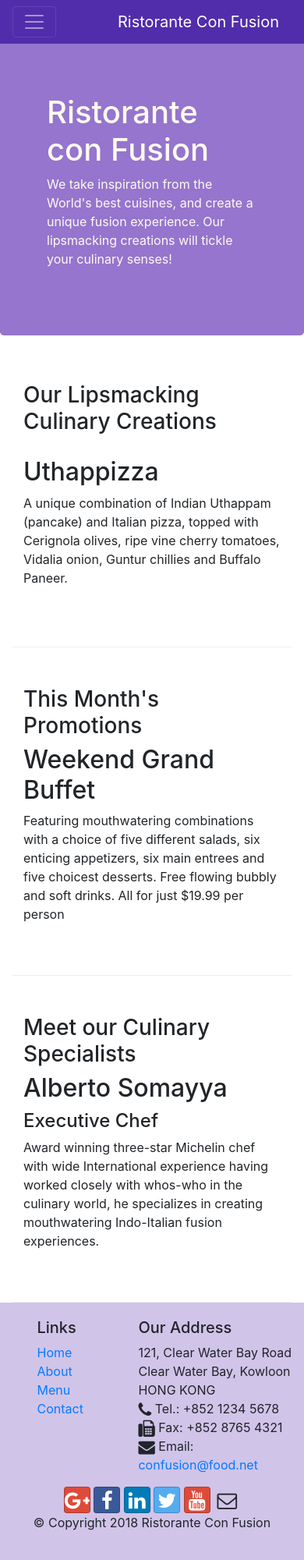
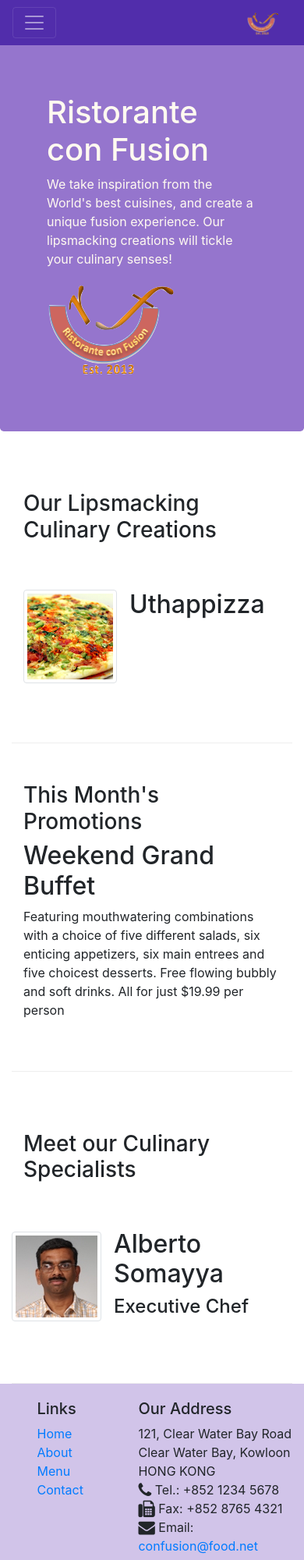
Before and after one commit to chinmay-gulhane/Coursera_Front-End-Web-UI-Frameworks-and-Tools-Bootstrap-4, a website: page index.html in a window 390 px wide. Shown: the top 2000 px of the page at 78% size. Drawn offline with nearby package versions, Linux system fonts and the light colour scheme.

Commit message:
Images and Media

```diff
--- a/index.html
+++ b/index.html
@@ -23,7 +23,7 @@
             <button class="navbar-toggler" type="button" data-toggle="collapse" data-target="#Navbar">
                 <span class="navbar-toggler-icon"></span>
             </button>
-           <a class="navbar-brand " href="#">Ristorante Con Fusion</a>
+           <a class="navbar-brand " href="#"><img src="img/logo.png" alt="" height="30" width="41"></a>
            <div class="collapse navbar-collapse" id="Navbar">
             <ul class="navbar-nav mr-auto">
                 <li class="nav-item active"><a class="nav-link" href="#"><span class="fa fa-home fa-lg"></span> Home</a></li>
@@ -43,7 +43,8 @@
                     <h1>Ristorante con Fusion</h1>
                     <p>We take inspiration from the World's best cuisines, and create a unique fusion experience. Our lipsmacking creations will tickle your culinary senses!</p>
                 </div>
-                <div class="col-12 col-sm">
+                <div class="col-12 col-sm align-seld-center">
+                    <img src="img/logo.png" class="img-fluid" alt="">
                 </div>
             </div>
         </div>
@@ -55,9 +56,15 @@
                 <h3>Our Lipsmacking Culinary Creations</h3>
             </div>
             <div class="col col-sm col-md">
-                <h2>Uthappizza</h2>
-                <p>A unique combination of Indian Uthappam (pancake) and Italian pizza, topped with Cerignola olives, ripe vine cherry tomatoes, Vidalia onion, Guntur chillies and Buffalo Paneer.</p>
-            </div>
+                <div class="media">
+                    <img class="d-flex mr-3 img-thumbnail align-self-center"src="img/uthappizza.png" alt="uthappizza">
+                    <div class="media-body">
+                    <h2 class="mt-0">Uthappizza</h2>
+                    <p class="d-none d-sm-block">A unique combination of Indian Uthappam (pancake) and Italian pizza, topped with Cerignola olives, ripe vine cherry tomatoes, Vidalia onion, Guntur chillies and Buffalo Paneer.</p>
+                    </div>
+
+                </div>
+                            </div>
         </div>
 
 
@@ -75,10 +82,18 @@
             <div class="col-12 col-sm-4 order-sm-last col-md-3">
                 <h3>Meet our Culinary Specialists</h3>
             </div>
-            <div class="col col-sm order-sm-first col-md">
-                <h2>Alberto Somayya</h2>
-                <h4>Executive Chef</h4>
-                <p>Award winning three-star Michelin chef with wide International experience having worked closely with whos-who in the culinary world, he specializes in creating mouthwatering Indo-Italian fusion experiences. </p>
+            <div class="media">
+                <img class="d-flex mr-3 img-thumbnail align-self-center"
+                        src="img/alberto.png" alt="Alberto Somayya">
+                <div class="media-body">
+                    <h2 class="mt-0">Alberto Somayya</h2>
+                    <h4>Executive Chef</h4>
+                    <p class="d-none d-sm-block">Award winning three-star Michelin chef with wide
+                        International experience having worked closely with
+                        whos-who in the culinary world, he specializes in
+                        creating mouthwatering Indo-Italian fusion experiences.
+                        </p>
+                </div>
             </div>
         </div>
     </div>
```
Also changed, not shown: aboutus.html (+3 -2 lines), contactus.html (+3 -3 lines), img/alberto.png (added), img/buffet.png (added), img/logo.png (added), img/uthappizza.png (added), 1 other file.
